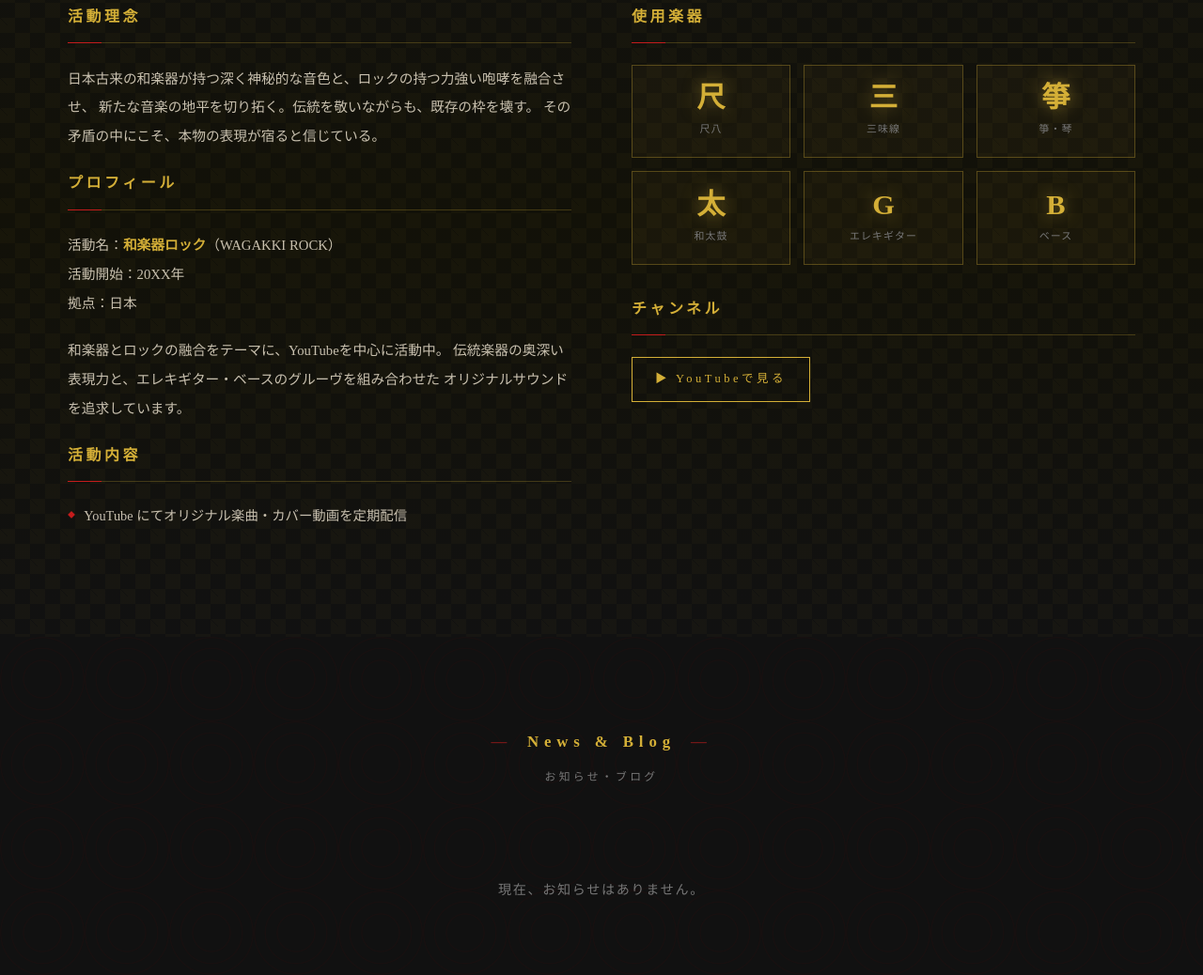
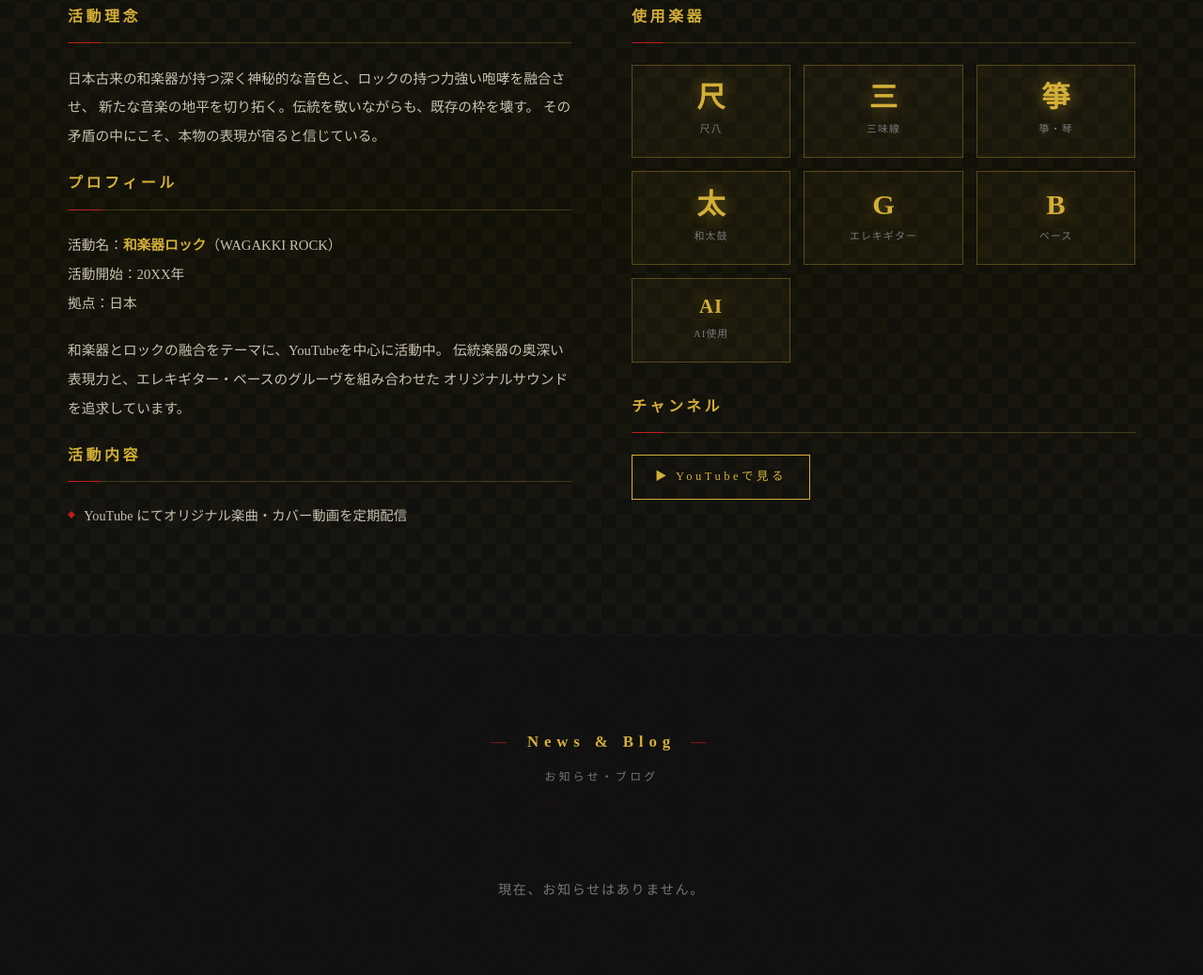
Before and after one commit to royalstar1300tc-commits/wagakki-rock.github.io, a plain HTML site: page index.html in a window 1280 px wide. Shown: the part 1761-2799 px from the top of the page at 94% size. Drawn offline with Linux system fonts and the light colour scheme.

Commit message:
Add files via upload

```diff
--- a/index.html
+++ b/index.html
@@ -950,6 +950,7 @@ img, iframe { display: block; max-width: 100%; }
             <div class="instrument-item"><div class="instrument-icon">太</div><span>和太鼓</span></div>
             <div class="instrument-item"><div class="instrument-icon">G</div><span>エレキギター</span></div>
             <div class="instrument-item"><div class="instrument-icon">B</div><span>ベース</span></div>
+            <div class="instrument-item"><div class="instrument-icon" style="font-size:1.3rem;letter-spacing:.05em">AI</div><span>AI使用</span></div>
           </div>
 
           <h3 class="about-heading" style="margin-top:2rem">チャンネル</h3>
```
